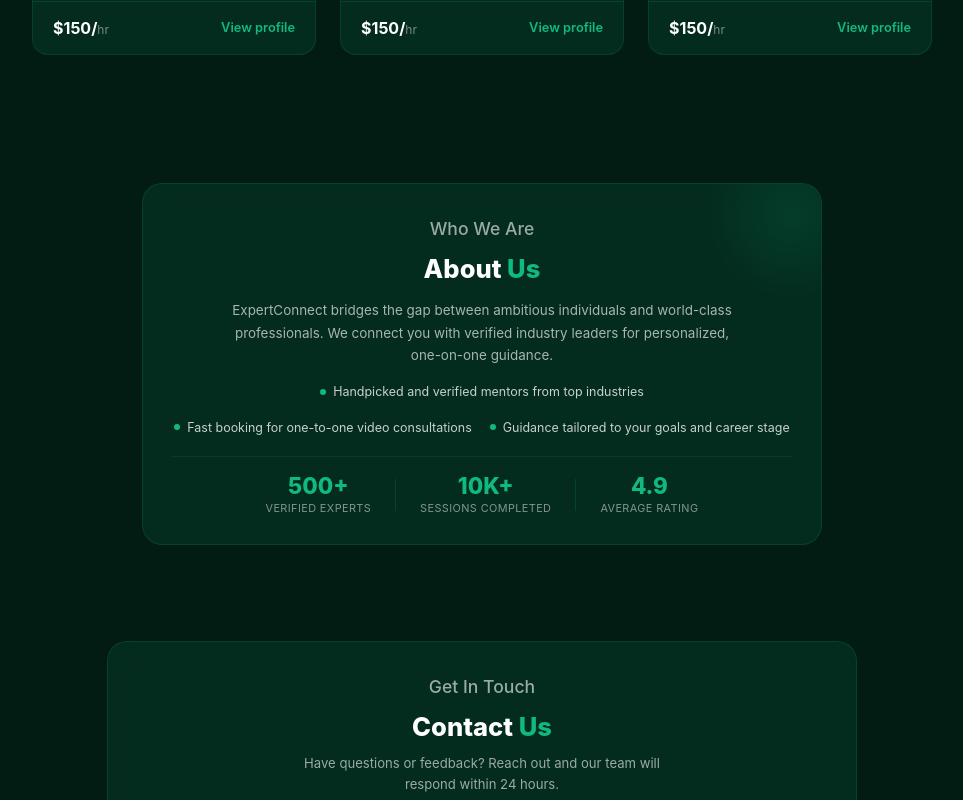
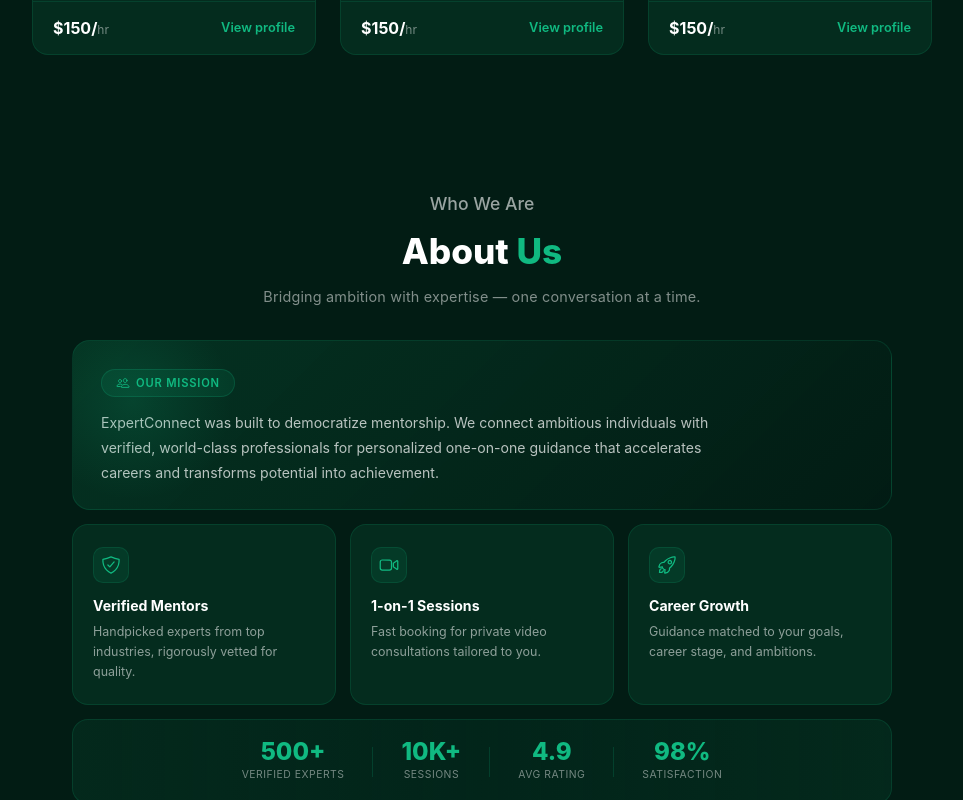
Before and after one commit to DN-75/Kraken-CA1, a Next.js app: page / in a window 1280 px wide. Shown: the part 1780-2580 px from the top of the page, without its empty margins (158-1121 px from the left). Built offline with nearby package versions, Linux system fonts and the light colour scheme; no server answers.

Commit message:
Home page, Footer

```diff
--- a/app/globals.css
+++ b/app/globals.css
@@ -367,111 +367,171 @@
 
 /* ── About Section ─────────────────────── */
 .about-section {
-  padding: 48px 20px;
+  padding: 56px 20px;
 }
 
-.about-card {
-  position: relative;
-  max-width: 680px;
-  margin: 0 auto;
-  border-radius: 20px;
-  border: 1px solid var(--card-border);
-  background: var(--card-bg);
-  backdrop-filter: blur(12px);
-  padding: 32px 28px 28px;
-  overflow: hidden;
+.about-top {
   text-align: center;
+  margin-bottom: 32px;
 }
 
-.about-card-glow {
+.about-tagline {
+  font-size: 0.9rem;
+  color: rgba(255, 255, 255, 0.5);
+  margin-top: 6px;
+  letter-spacing: 0.2px;
+}
+
+/* ── Bento Grid ── */
+.about-bento {
+  max-width: 820px;
+  margin: 0 auto;
+  display: grid;
+  grid-template-columns: repeat(3, 1fr);
+  grid-template-rows: auto auto auto;
+  gap: 14px;
+}
+
+/* Mission card spans full width */
+.about-bento-mission {
+  grid-column: 1 / -1;
+  position: relative;
+  border-radius: 18px;
+  border: 1px solid var(--card-border);
+  background: linear-gradient(135deg, rgba(6, 60, 40, 0.7) 0%, rgba(2, 28, 20, 0.9) 100%);
+  padding: 28px 28px 24px;
+  overflow: hidden;
+}
+
+.about-mission-glow {
   position: absolute;
-  top: -60px;
-  right: -60px;
-  width: 180px;
-  height: 180px;
+  top: -40px;
+  left: -40px;
+  width: 200px;
+  height: 200px;
   border-radius: 50%;
-  background: radial-gradient(circle, rgba(16, 185, 129, 0.12) 0%, transparent 70%);
+  background: radial-gradient(circle, rgba(16, 185, 129, 0.15) 0%, transparent 70%);
   pointer-events: none;
 }
 
-.about-header {
-  margin-bottom: 10px;
+.about-mission-badge {
+  display: inline-flex;
+  align-items: center;
+  gap: 6px;
+  font-size: 0.7rem;
+  font-weight: 600;
+  text-transform: uppercase;
+  letter-spacing: 0.8px;
+  color: var(--emerald-primary);
+  background: rgba(16, 185, 129, 0.1);
+  border: 1px solid rgba(16, 185, 129, 0.2);
+  border-radius: 20px;
+  padding: 5px 14px;
+  margin-bottom: 14px;
 }
 
-.about-header .section-heading {
-  font-size: 1.6rem;
-  margin-bottom: 0;
+.about-mission-text {
+  font-size: 0.88rem;
+  line-height: 1.75;
+  color: rgba(255, 255, 255, 0.72);
+  max-width: 640px;
 }
 
-.about-desc {
-  font-size: 0.84rem;
-  color: rgba(255, 255, 255, 0.65);
-  line-height: 1.7;
-  max-width: 520px;
-  margin: 0 auto 16px;
+/* Highlight cards */
+.about-bento-card {
+  border-radius: 16px;
+  border: 1px solid var(--card-border);
+  background: var(--card-bg);
+  padding: 22px 20px;
+  transition: border-color 0.3s, transform 0.3s;
+  position: relative;
+  overflow: hidden;
 }
 
-.about-highlights {
-  display: flex;
-  justify-content: center;
-  gap: 18px;
-  flex-wrap: wrap;
-  margin-bottom: 20px;
+.about-bento-card::before {
+  content: "";
+  position: absolute;
+  top: 0;
+  left: 0;
+  right: 0;
+  height: 2px;
+  background: linear-gradient(90deg, transparent, var(--emerald-primary), transparent);
+  opacity: 0;
+  transition: opacity 0.3s;
 }
 
-.about-highlight-item {
-  display: flex;
-  align-items: center;
-  gap: 7px;
+.about-bento-card:hover {
+  border-color: rgba(16, 185, 129, 0.35);
+  transform: translateY(-3px);
 }
 
-.about-highlight-dot {
-  width: 6px;
-  height: 6px;
-  border-radius: 999px;
-  background: var(--emerald-primary);
-  flex-shrink: 0;
+.about-bento-card:hover::before {
+  opacity: 1;
 }
 
-.about-highlight-item p {
-  color: rgba(255, 255, 255, 0.78);
-  font-size: 0.78rem;
-  line-height: 1.4;
+.about-bento-icon {
+  display: inline-flex;
+  align-items: center;
+  justify-content: center;
+  width: 36px;
+  height: 36px;
+  border-radius: 10px;
+  background: rgba(16, 185, 129, 0.1);
+  border: 1px solid rgba(16, 185, 129, 0.15);
+  color: var(--emerald-primary);
+  margin-bottom: 12px;
 }
 
-.about-stats-row {
+.about-bento-title {
+  font-size: 0.88rem;
+  font-weight: 700;
+  color: #fff;
+  margin-bottom: 6px;
+}
+
+.about-bento-desc {
+  font-size: 0.78rem;
+  color: rgba(255, 255, 255, 0.55);
+  line-height: 1.6;
+}
+
+/* Stats strip spans full width */
+.about-bento-stats {
+  grid-column: 1 / -1;
   display: flex;
   align-items: center;
   justify-content: center;
-  gap: 24px;
-  border-top: 1px solid rgba(16, 185, 129, 0.12);
-  padding-top: 18px;
+  gap: 28px;
+  border-radius: 16px;
+  border: 1px solid var(--card-border);
+  background: linear-gradient(90deg, rgba(6, 60, 40, 0.4), rgba(16, 185, 129, 0.06), rgba(6, 60, 40, 0.4));
+  padding: 20px 24px;
 }
 
 .about-stat {
   display: flex;
   flex-direction: column;
   align-items: center;
-  gap: 2px;
+  gap: 3px;
 }
 
 .about-stat-number {
-  font-size: 1.4rem;
+  font-size: 1.5rem;
   font-weight: 800;
   color: var(--emerald-primary);
   line-height: 1;
 }
 
 .about-stat-label {
-  font-size: 0.68rem;
-  color: rgba(255, 255, 255, 0.5);
+  font-size: 0.65rem;
+  color: rgba(255, 255, 255, 0.45);
   text-transform: uppercase;
-  letter-spacing: 0.4px;
+  letter-spacing: 0.5px;
 }
 
 .about-stat-divider {
   width: 1px;
-  height: 32px;
+  height: 30px;
   background: rgba(16, 185, 129, 0.18);
 }
 
@@ -713,7 +773,7 @@
     max-width: 700px;
   }
 
-  .about-card,
+  .about-bento,
   .contact-card {
     max-width: 100%;
   }
@@ -777,25 +837,24 @@
     padding: 40px 20px;
   }
 
-  .about-card,
+  .about-bento {
+    grid-template-columns: 1fr 1fr;
+  }
+
+  .about-bento-mission {
+    padding: 22px;
+  }
+
   .contact-card {
     padding: 24px 20px;
   }
 
-  .about-header .section-heading,
   .contact-header .section-heading {
     font-size: 1.5rem;
   }
 
-  .about-highlights {
-    flex-direction: column;
-    align-items: flex-start;
-    gap: 8px;
-    padding-left: 12px;
-  }
-
-  .about-stats-row {
-    gap: 16px;
+  .about-bento-stats {
+    gap: 18px;
   }
 
   .contact-info-row {
@@ -909,16 +968,37 @@
     padding: 36px 16px;
   }
 
-  .about-card,
-  .contact-card {
-    padding: 20px 16px;
+  .about-bento {
+    grid-template-columns: 1fr;
+    gap: 12px;
+  }
+
+  .about-bento-mission {
+    padding: 18px;
+  }
+
+  .about-mission-text {
+    font-size: 0.82rem;
+  }
+
+  .about-bento-card {
+    padding: 18px 16px;
+  }
+
+  .about-bento-stats {
+    flex-wrap: wrap;
+    gap: 16px;
+    padding: 16px;
   }
 
   .about-stat-number {
     font-size: 1.2rem;
   }
 
-  .about-header .section-heading,
+  .contact-card {
+    padding: 20px 16px;
+  }
+
   .contact-header .section-heading {
     font-size: 1.35rem;
   }
--- a/app/page.tsx
+++ b/app/page.tsx
@@ -11,6 +11,9 @@
   IoMailOutline,
   IoCallOutline,
   IoLocationOutline,
+  IoCheckmarkCircleOutline,
+  IoRocketOutline,
+  IoPeopleOutline,
 } from "react-icons/io5";
 
 /* ── Data ─────────────────────────────────────────────── */
@@ -71,9 +74,21 @@
 ];
 
 const ABOUT_HIGHLIGHTS = [
-  "Handpicked and verified mentors from top industries",
-  "Fast booking for one-to-one video consultations",
-  "Guidance tailored to your goals and career stage",
+  {
+    icon: <IoShieldCheckmarkOutline size={20} />,
+    title: "Verified Mentors",
+    desc: "Handpicked experts from top industries, rigorously vetted for quality.",
+  },
+  {
+    icon: <IoVideocamOutline size={20} />,
+    title: "1-on-1 Sessions",
+    desc: "Fast booking for private video consultations tailored to you.",
+  },
+  {
+    icon: <IoRocketOutline size={20} />,
+    title: "Career Growth",
+    desc: "Guidance matched to your goals, career stage, and ambitions.",
+  },
 ];
 
 const CONTACT_ITEMS = [
@@ -203,28 +218,42 @@
 
       {/* ═══ About Us ════════════════════════════════════ */}
       <section id="about" className="about-section">
-        <div className="about-card">
-          <div className="about-card-glow" />
-          <div className="about-header">
+        <div className="about-top">
           <p className="section-title">Who We Are</p>
           <h2 className="section-heading">
             About <span>Us</span>
           </h2>
+          <p className="about-tagline">
+            Bridging ambition with expertise — one conversation at a time.
+          </p>
         </div>
-          <p className="about-desc">
-            ExpertConnect bridges the gap between ambitious individuals and
-            world-class professionals. We connect you with verified industry
-            leaders for personalized, one-on-one guidance.
+
+        <div className="about-bento">
+          {/* Mission card - large */}
+          <div className="about-bento-mission">
+            <div className="about-mission-glow" />
+            <span className="about-mission-badge">
+              <IoPeopleOutline size={14} /> Our Mission
+            </span>
+            <p className="about-mission-text">
+              ExpertConnect was built to democratize mentorship. We connect
+              ambitious individuals with verified, world-class professionals
+              for personalized one-on-one guidance that accelerates careers
+              and transforms potential into achievement.
             </p>
-          <div className="about-highlights">
+          </div>
+
+          {/* Highlight cards */}
           {ABOUT_HIGHLIGHTS.map((item) => (
-              <div key={item} className="about-highlight-item">
-                <span className="about-highlight-dot" />
-                <p>{item}</p>
+            <div key={item.title} className="about-bento-card">
+              <span className="about-bento-icon">{item.icon}</span>
+              <h3 className="about-bento-title">{item.title}</h3>
+              <p className="about-bento-desc">{item.desc}</p>
             </div>
           ))}
-          </div>
-          <div className="about-stats-row">
+
+          {/* Stats strip */}
+          <div className="about-bento-stats">
             <div className="about-stat">
               <span className="about-stat-number">500+</span>
               <span className="about-stat-label">Verified Experts</span>
@@ -232,12 +261,17 @@
             <div className="about-stat-divider" />
             <div className="about-stat">
               <span className="about-stat-number">10K+</span>
-              <span className="about-stat-label">Sessions Completed</span>
+              <span className="about-stat-label">Sessions</span>
             </div>
             <div className="about-stat-divider" />
             <div className="about-stat">
               <span className="about-stat-number">4.9</span>
-              <span className="about-stat-label">Average Rating</span>
+              <span className="about-stat-label">Avg Rating</span>
+            </div>
+            <div className="about-stat-divider" />
+            <div className="about-stat">
+              <span className="about-stat-number">98%</span>
+              <span className="about-stat-label">Satisfaction</span>
             </div>
           </div>
         </div>
```
Lines whose indentation alone changed are shown as unchanged.
